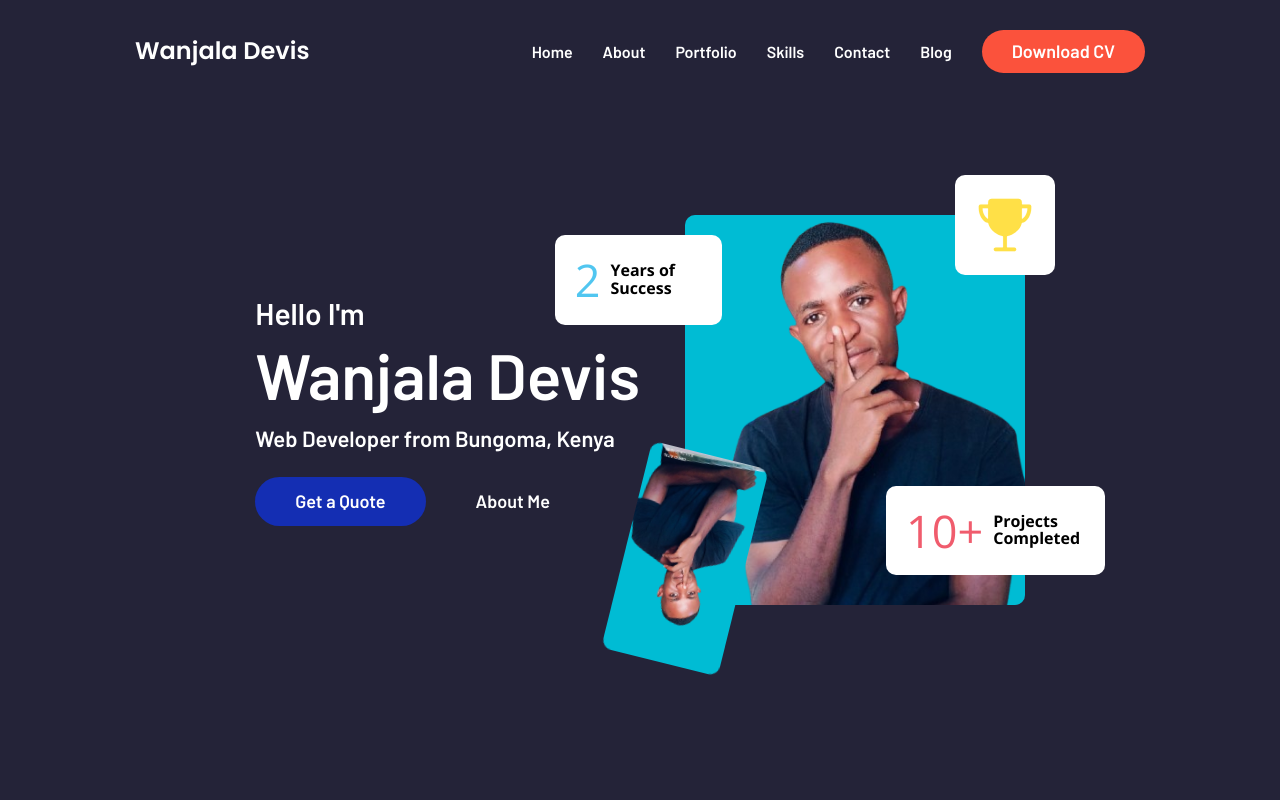
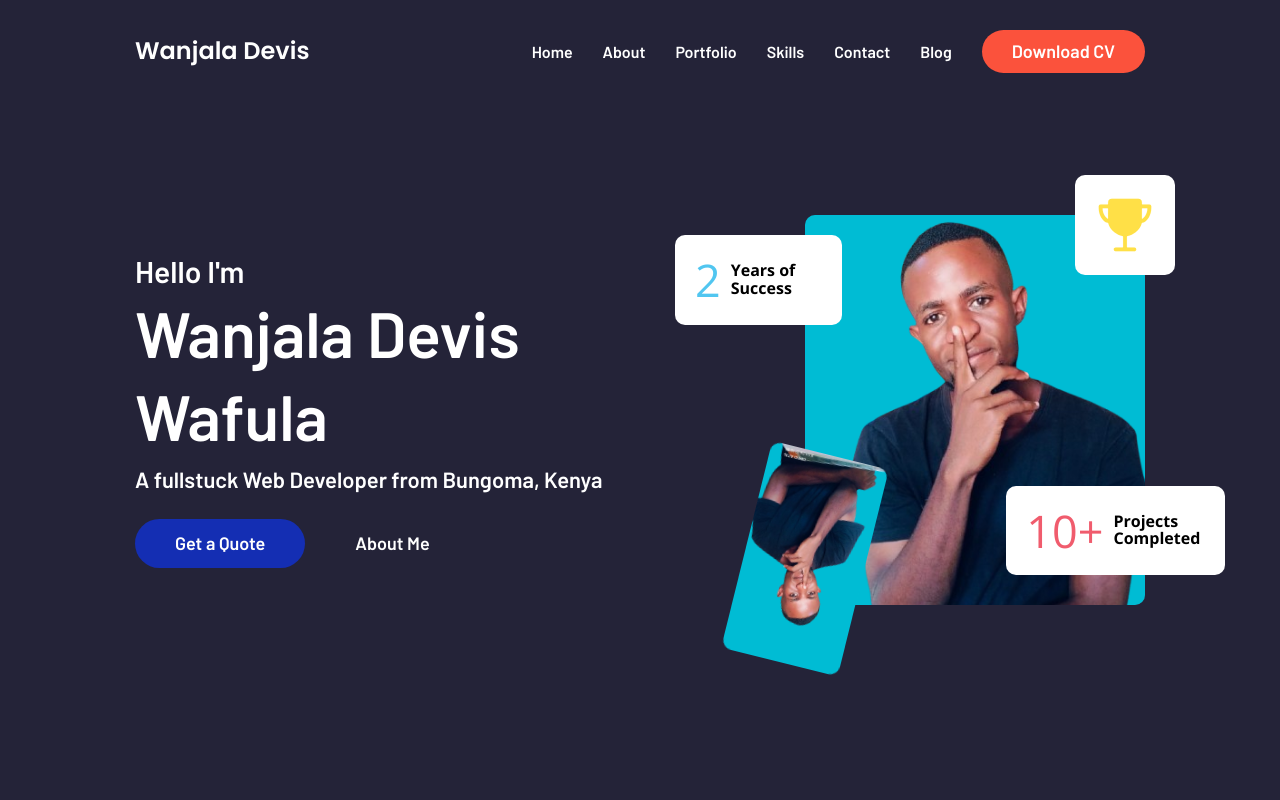
Before and after one commit to WanjalaDavis/myi_portfolio, a plain HTML site: page index.html in a window 1280 px wide. Shown: the top 800 px of the page. Drawn offline with nearby package versions, Linux system fonts and the light colour scheme; files whose address does not match are found by name.

Commit message:
Update index.html

```diff
--- a/index.html
+++ b/index.html
@@ -122,7 +122,7 @@
 
             <h2 class="hero-title">
               <span>Hello I'm</span>
-              <strong>Wanjala Devis</strong> Web Developer from Bungoma, Kenya
+              <strong>Wanjala Devis Wafula</strong>A fullstuck Web Developer from Bungoma, Kenya
             </h2>
 
             <p class="hero-text">
```
